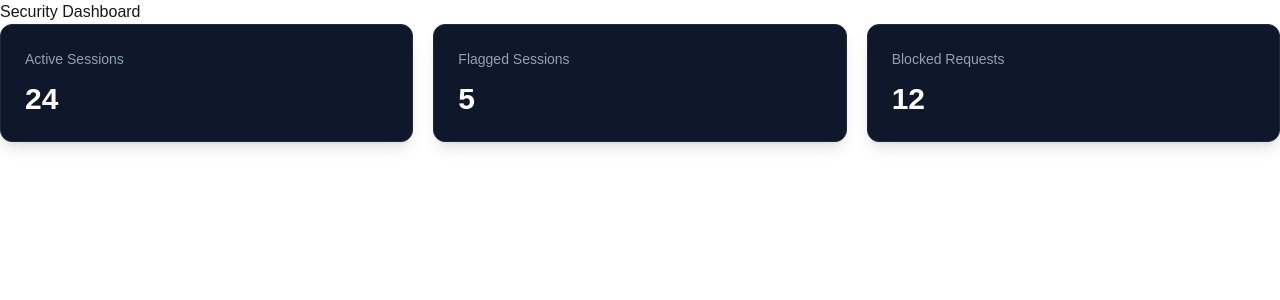
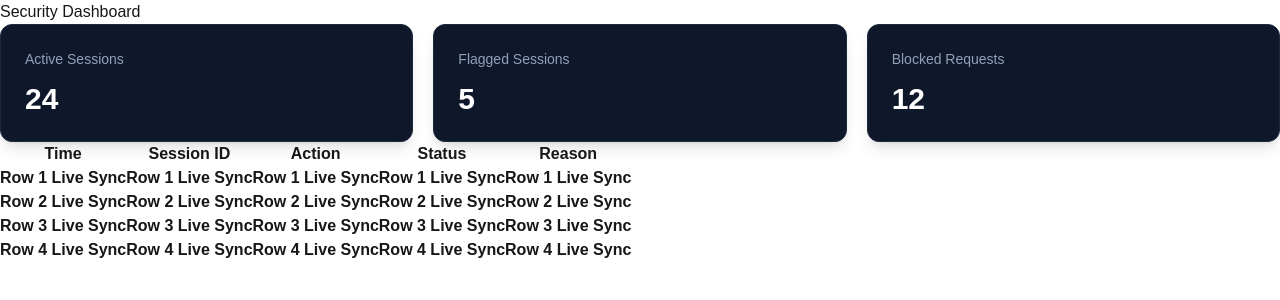
Before and after one commit to raremanticore/renamethislater, a Next.js app: page / in a window 1280 px wide. Shown: the top 300 px of the page. Built offline with nearby package versions, Linux system fonts and the light colour scheme.

Commit message:
Jsx for LiveActivityTable written, styling next

```diff
--- a/components/dashboard/LiveActivityTable.tsx
+++ b/components/dashboard/LiveActivityTable.tsx
@@ -6,3 +6,47 @@
  * if requests were allowed or not
  * ai reasoning???
  */
+
+export default function LiveActivityTable() {
+  return (
+    <table>
+    <tbody>
+        <tr className="column-headers">
+        <th>Time</th>
+        <th>Session ID</th>
+        <th>Action</th>
+        <th>Status</th>
+        <th>Reason</th>
+        </tr>
+        <tr className="row-one">
+        <th>Row 1 Live Sync</th>
+        <th>Row 1 Live Sync</th>
+        <th>Row 1 Live Sync</th>
+        <th>Row 1 Live Sync</th>
+        <th>Row 1 Live Sync</th>
+        </tr>
+        <tr className="row-two">
+        <th>Row 2 Live Sync</th>
+        <th>Row 2 Live Sync</th>
+        <th>Row 2 Live Sync</th>
+        <th>Row 2 Live Sync</th>
+        <th>Row 2 Live Sync</th>
+        </tr>
+        <tr className="row-three">
+        <th>Row 3 Live Sync</th>
+        <th>Row 3 Live Sync</th>
+        <th>Row 3 Live Sync</th>
+        <th>Row 3 Live Sync</th>
+        <th>Row 3 Live Sync</th>
+        </tr>
+        <tr className="row-four">
+        <th>Row 4 Live Sync</th>
+        <th>Row 4 Live Sync</th>
+        <th>Row 4 Live Sync</th>
+        <th>Row 4 Live Sync</th>
+        <th>Row 4 Live Sync</th>
+        </tr>
+    </tbody>
+    </table>
+    );
+}
--- a/components/dashboard/SecurityDashboard.tsx
+++ b/components/dashboard/SecurityDashboard.tsx
@@ -5,6 +5,7 @@
  */
 
 import SecurityStats from "./SecurityStats";
+import LiveActivityTable from "./LiveActivityTable";
 
 export default function SecurityDashboard() {
   return (
@@ -12,6 +13,7 @@ export default function SecurityDashboard() {
       <h1>Security Dashboard</h1>
 
       <SecurityStats />
+      <LiveActivityTable />
     </div>
   );
 }
```
